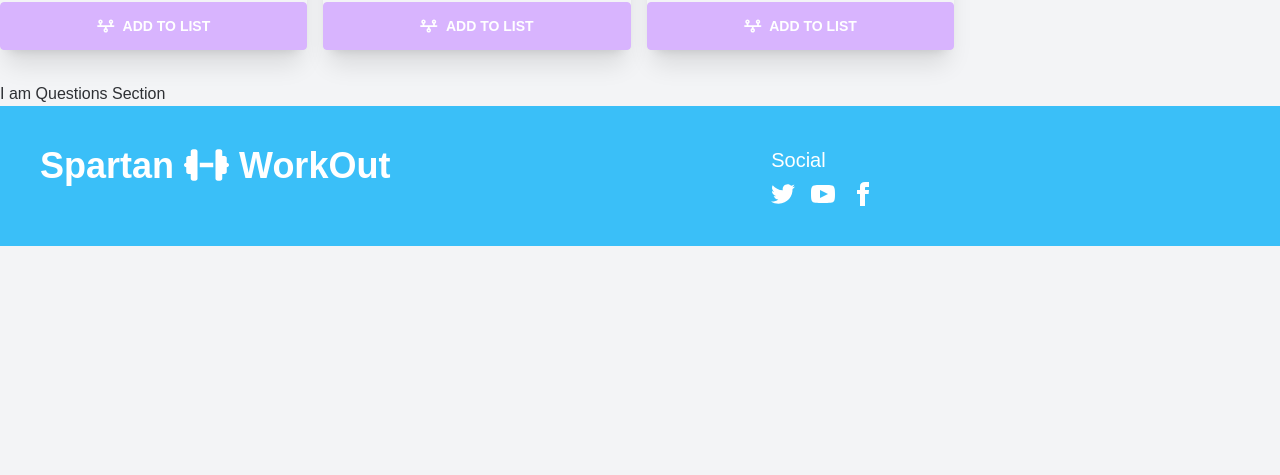
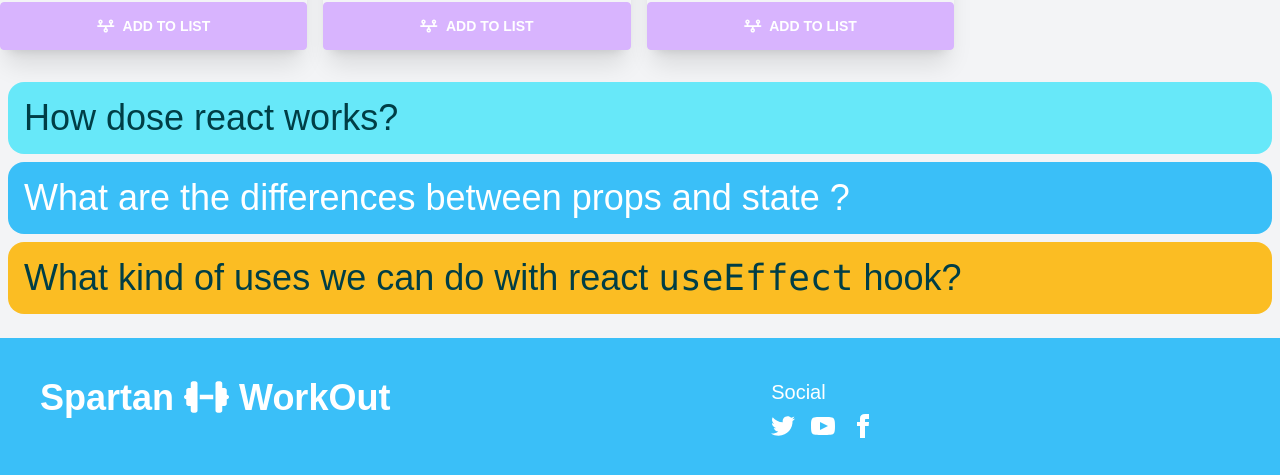
Before and after one commit to arifuddinraihan/spartan-workout, a React (Create React App) app: page / in a window 1280 px wide. Shown: the part 995-1470 px from the top of the page. Before the commit the page ends 1241 px from the top, so only its background shows below. Built offline with nearby package versions, Linux system fonts and the light colour scheme.

Commit message:
questions and answer added

```diff
--- a/src/Component/Questions/Questions.js
+++ b/src/Component/Questions/Questions.js
@@ -2,8 +2,77 @@ import React from 'react';
 import './Questions.css'
 const Questions = () => {
     return (
-        <div>
-            <h1> I am Questions Section</h1>
+        <div className='container mx-auto my-3 lg:my-6'>
+            <div className="collapse m-2 rounded-xl md:rounded-2xl">
+                <input type="checkbox" className="peer" />
+                <div className="collapse-title bg-primary text-primary-content peer-checked:bg-secondary peer-checked:text-secondary-content text-lg md:text-xl lg:text-4xl">
+                    How dose react works?
+                </div>
+                <div className="collapse-content bg-primary text-primary-content peer-checked:bg-secondary peer-checked:text-secondary-content">
+                    <p>While building client-side apps, a team of Facebook developers realized that the DOM is slow (The Document Object Model (DOM) is an application programming interface (API) for HTML and XML documents. It defines the logical structure of documents and the way a document is accessed and manipulated.). So, to make it faster, React implements a virtual DOM that is basically a DOM tree representation in JavaScript. So when it needs to read or write to the DOM, it will use the virtual representation of it. Then the virtual DOM will try to find the most efficient way to update the browser’s DOM.
+                        Unlike browser DOM elements, React elements are plain objects and are cheap to create. React DOM takes care of updating the DOM to match the React elements. The reason for this is that JavaScript is very fast and it’s worth keeping a DOM tree in it to speed up its manipulation.
+                        Although React was conceived to be used in the browser, because of its design it can also be used in the server with Node.js.</p>
+                </div>
+            </div>
+            <div className="collapse m-2 rounded-xl md:rounded-2xl">
+                <input type="checkbox" className="peer" />
+                <div className="collapse-title bg-info text-white peer-checked:bg-secondary peer-checked:text-secondary-content text-lg md:text-xl lg:text-4xl">
+                    What are the differences between props and state ?
+                </div>
+                <div className="collapse-content bg-primary text-primary-content peer-checked:bg-secondary peer-checked:text-secondary-content">
+                    <p>
+                        <div className="overflow-x-auto">
+                            <table className="table w-full">
+                                <thead>
+                                    <tr>
+                                        <th></th>
+                                        <th>PROPS</th>
+                                        <th>STATE</th>
+                                    </tr>
+                                </thead>
+                                <tbody>
+                                    <tr>
+                                        <th>1</th>
+                                        <td>The Data is passed from one component to another.</td>
+                                        <td>The Data is passed within the component only.</td>
+                                    </tr>
+                                    <tr>
+                                        <th>2</th>
+                                        <td>It is Immutable (cannot be modified).</td>
+                                        <td>It is Mutable (can be modified).</td>
+                                    </tr>
+                                    <tr>
+                                        <th>3</th>
+                                        <td>Props can be used with state and functional components.</td>
+                                        <td>State can be used only with the state components/class component (Before 16.0).</td>
+                                    </tr>
+                                    <tr>
+                                        <th>4</th>
+                                        <td>Props are read-only.</td>
+                                        <td>State is both read and write.</td>
+                                    </tr>
+                                </tbody>
+                            </table>
+                        </div>
+                    </p>
+                </div>
+            </div>
+            <div className="collapse m-2 rounded-xl md:rounded-2xl">
+                <input type="checkbox" className="peer" />
+                <div className="collapse-title bg-warning text-primary-content peer-checked:bg-secondary peer-checked:text-secondary-content text-lg md:text-xl lg:text-4xl">
+                    What kind of uses we can do with react <code>useEffect</code> hook?
+                </div>
+                <div className="collapse-content bg-primary text-primary-content peer-checked:bg-secondary peer-checked:text-secondary-content">
+                    <p>What does useEffect do? By using this Hook, you tell React that your component needs to do something after render. React will remember the function you passed (we'll refer to it as our “effect”), and call it later after performing the DOM updates.
+                        <li>Running once on mount: fetch API data.</li>
+                        <li>Reading from local storage.</li>
+                        <li>Running on state change: validating input field.</li>
+                        <li>Running on state change: trigger animation on new array value.</li>
+                        <li>Registering and de-registering event listeners</li>
+                        <li>Running on props change: update paragraph list on fetched API data update.</li>
+                    </p>
+                </div>
+            </div>
         </div>
     );
 };
```
